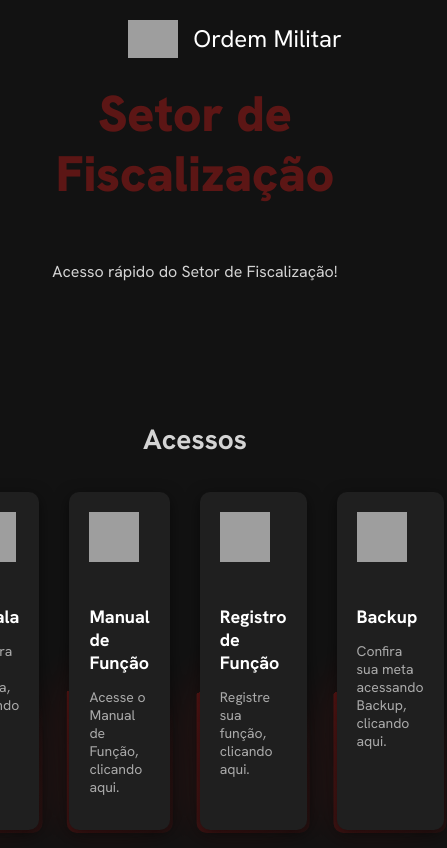
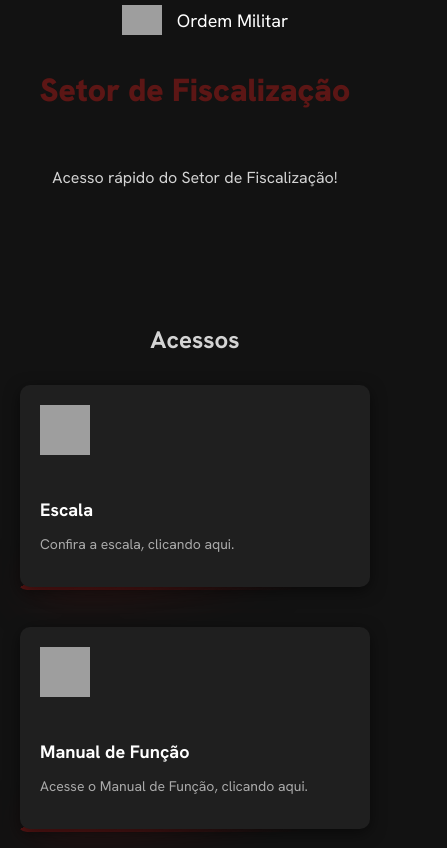
Before and after one commit to Ale-ara/AcessorapidoSF, a plain HTML site: page index.html in a window 390 px wide. Shown: the top 848 px of the page, 447 px wide, since content can reach past the window. Drawn offline with Linux system fonts and the light colour scheme; grey boxes are pictures that could not be loaded.

Commit message:
Update index.html

```diff
--- a/index.html
+++ b/index.html
@@ -220,6 +220,74 @@
             }
         }
     </style>
+<style>
+
+    .cards {
+        display: flex;
+        justify-content: center;
+        flex-wrap: wrap;
+        gap: 20px;
+    }
+
+    .card {
+        width: 250px;
+        flex: 1 1 calc(50% - 40px);
+        max-width: 100%;
+    }
+
+    @media (max-width: 768px) {
+        .card {
+            flex: 1 1 calc(100% - 20px);
+            margin: 10px auto;
+        }
+
+        .cor-ciano h1 {
+            font-size: 40px;
+        }
+
+        .access-section h2 {
+            font-size: 24px;
+        }
+
+        nav {
+            flex-direction: column;
+            align-items: center;
+            padding: 10px 20px;
+        }
+
+        .menu {
+            gap: 10px;
+            flex-direction: column;
+        }
+
+        .menu a {
+            font-size: 14px;
+        }
+    }
+
+    @media (max-width: 480px) {
+        .cor-ciano h1 {
+            font-size: 32px;
+        }
+
+        .card {
+            width: 100%;
+        }
+
+        nav {
+            padding: 5px 10px;
+        }
+
+        .logo img {
+            width: 40px;
+        }
+
+        .logo span {
+            font-size: 18px;
+        }
+    }
+</style>
+
 </head>
 <body>
 
```
